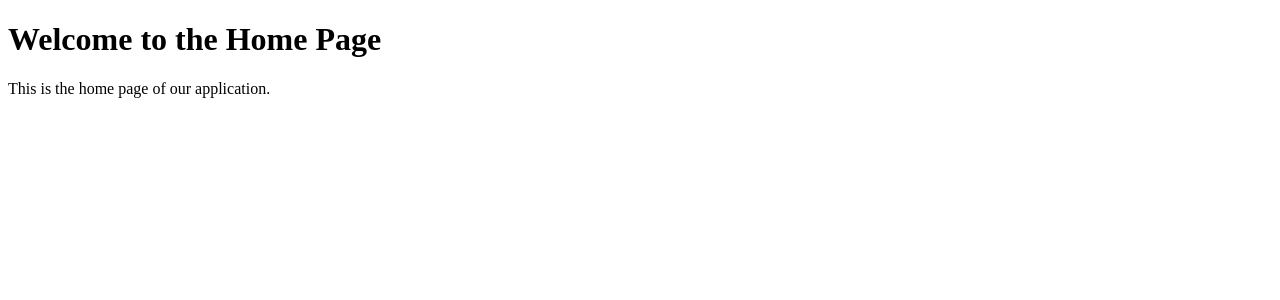
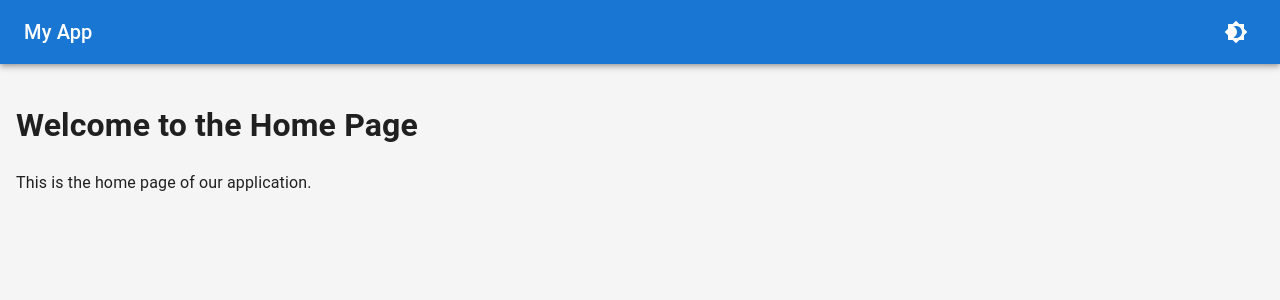
Before and after one commit to NhanPhamThanh-IT/Profile-Readme-Generator, a React (Vite) app: page / in a window 1280 px wide. Shown: the top 300 px of the page. Built offline with nearby package versions, Linux system fonts and the light colour scheme.

Commit message:
Update custom darkmode for all project

```diff
--- a/package.json
+++ b/package.json
@@ -10,6 +10,11 @@
     "preview": "vite preview"
   },
   "dependencies": {
+    "@emotion/react": "^11.14.0",
+    "@emotion/styled": "^11.14.0",
+    "@mui/icons-material": "^7.0.2",
+    "@mui/material": "^7.0.2",
+    "lucide-react": "^0.501.0",
     "react": "^18.2.0",
     "react-dom": "^18.2.0",
     "react-router-dom": "^7.5.1"
--- a/src/App.jsx
+++ b/src/App.jsx
@@ -1,10 +1,21 @@
+import { CssBaseline, Box } from "@mui/material";
+import { ColorModeProvider } from "./context/ThemeContext";
 import { BrowserRouter } from "react-router-dom";
+import NavBar from "./components/NavBar";
 import AppRoutes from "./routes";
 
-export default function App() {
+function App() {
   return (
-    <BrowserRouter>
-      <AppRoutes />
-    </BrowserRouter>
+    <ColorModeProvider>
+      <CssBaseline />
+      <BrowserRouter>
+        <NavBar />
+        <Box p={2}>
+          <AppRoutes />
+        </Box>
+      </BrowserRouter>
+    </ColorModeProvider>
   );
 }
+
+export default App;
--- /dev/null
+++ b/src/components/DarkModeToggle/index.jsx
@@ -0,0 +1,15 @@
+import { IconButton } from "@mui/material";
+import { Brightness4, Brightness7 } from "@mui/icons-material";
+import { useColorMode } from "../../context/ThemeContext";
+
+const DarkModeToggle = () => {
+    const { toggleColorMode, mode } = useColorMode();
+
+    return (
+        <IconButton onClick={toggleColorMode} color="inherit">
+            {mode === "dark" ? <Brightness7 /> : <Brightness4 />}
+        </IconButton>
+    );
+};
+
+export default DarkModeToggle;
--- /dev/null
+++ b/src/components/NavBar/index.jsx
@@ -0,0 +1,17 @@
+import { AppBar, Toolbar, Typography } from "@mui/material";
+import DarkModeToggle from "../DarkModeToggle";
+
+const MyAppBar = () => {
+  return (
+    <AppBar position="static">
+      <Toolbar>
+        <Typography variant="h6" sx={{ flexGrow: 1 }}>
+          My App
+        </Typography>
+        <DarkModeToggle />
+      </Toolbar>
+    </AppBar>
+  );
+};
+
+export default MyAppBar;
--- /dev/null
+++ b/src/context/ThemeContext.jsx
@@ -0,0 +1,46 @@
+import { createContext, useMemo, useState, useContext } from "react";
+import { createTheme, ThemeProvider } from "@mui/material/styles";
+
+const ColorModeContext = createContext();
+
+export const useColorMode = () => useContext(ColorModeContext);
+
+const getInitialMode = () => {
+    if (typeof window !== "undefined") {
+        const savedMode = localStorage.getItem("colorMode");
+        return savedMode === "dark" ? "dark" : "light";
+    }
+    return "light";
+};
+
+export const ColorModeProvider = ({ children }) => {
+    const [mode, setMode] = useState(getInitialMode);
+
+    const toggleColorMode = () => {
+        const newMode = mode === "light" ? "dark" : "light";
+        setMode(newMode);
+        localStorage.setItem("colorMode", newMode);
+    };
+
+    const theme = useMemo(() => {
+        const isLight = mode === "light";
+        return createTheme({
+            palette: {
+                mode,
+                primary: {
+                    main: isLight ? "#1976d2" : "#90caf9",
+                },
+                background: {
+                    default: isLight ? "#f5f5f5" : "#121212",
+                    paper: isLight ? "#ffffff" : "#1e1e1e",
+                },
+            },
+        });
+    }, [mode]);
+
+    return (
+        <ColorModeContext.Provider value={{ toggleColorMode, mode }}>
+            <ThemeProvider theme={theme}>{children}</ThemeProvider>
+        </ColorModeContext.Provider>
+    );
+};
--- a/src/routes/index.jsx
+++ b/src/routes/index.jsx
@@ -1,12 +1,15 @@
-import { Routes, Route } from "react-router-dom";
-import Home from "../pages/Home";
-import NotFound from "../pages/NotFound";
+import React from 'react';
+import { Routes, Route } from 'react-router-dom';
+import Home from '../pages/Home';
+import NotFound from '../pages/NotFound';
 
 export default function AppRoutes() {
     return (
-        <Routes>
-            <Route path="/" element={<Home />} />
-            <Route path="*" element={<NotFound />} />
-        </Routes>
+        <>
+            <Routes>
+                <Route path="/" element={<Home />} />
+                <Route path="*" element={<NotFound />} />
+            </Routes>
+        </>
     );
 }
```
Also changed, not shown: 1 other file (tests, documents, lock files or other folders).
